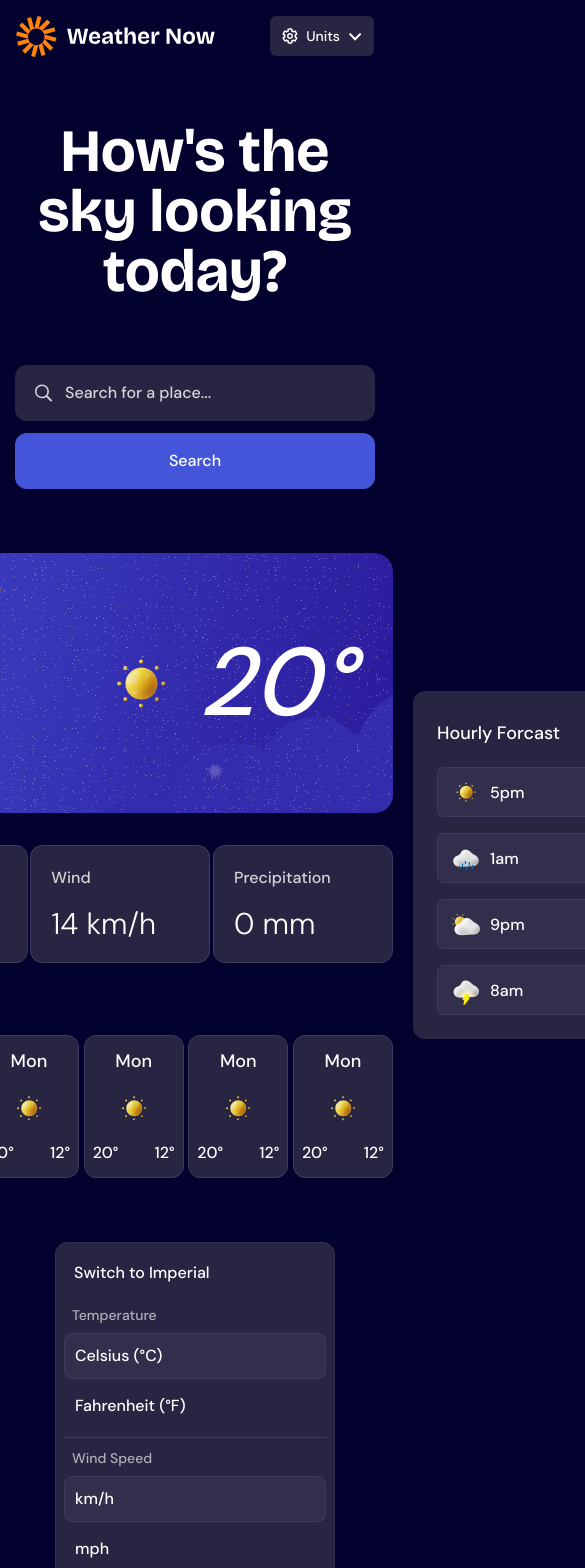
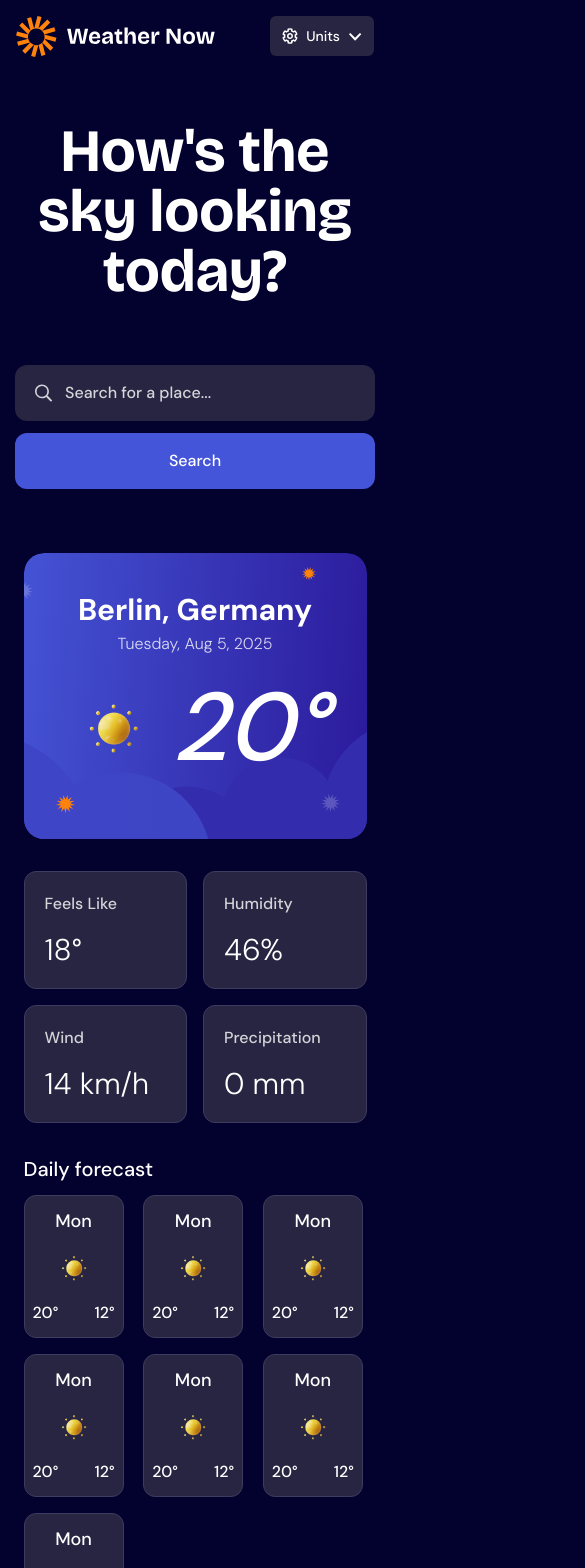
Before and after one commit to constFormek/weather-app, a Next.js app: page / in a window 390 px wide. Shown: the top 1568 px of the page, 585 px wide, since content can reach past the window. Built offline with nearby package versions, Linux system fonts and the light colour scheme.

Commit message:
fixed mobile view

```diff
--- a/app/layout.tsx
+++ b/app/layout.tsx
@@ -55,11 +55,11 @@ export default function RootLayout({
 
         <Searchbar />
 
-        <div className="flex items-center gap-5">
+        <div className="flex flex-col lg:items-center lg:flex-row gap-5">
           <div className="flex flex-col gap-8">
             <Hero />
 
-            <div className="flex justify-between">
+            <div className="grid grid-cols-2 grid-row-2 lg:flex lg:justify-between gap-4 lg:gap-0">
               <WeatherStatsTile
                 label="Feels Like"
                 statistic="18°"
@@ -83,8 +83,8 @@ export default function RootLayout({
 
             <div className="flex flex-col space-y-3">
               <h1 className="text-xl">Daily forecast</h1>
-              <div className="flex justify-between w-full">
 
+              <div className="grid grid-cols-3 grid-rows-3 lg:flex justify-between w-full gap-4 ">
                 <DailyForecastElement
                   day="monday"
                   tempDay={20}
--- a/components/Hero.tsx
+++ b/components/Hero.tsx
@@ -7,13 +7,14 @@ import sunIcon from "@/public/assets/images/icon-sunny.webp"
 
 const Hero = () => {
   return (
-    <div className='relative w-fit'>
-        <Image src={heroLg} width={750} height={286} alt="" />
+    <div className='relative w-fit '>
+        <Image src={heroLg} width={800} height={286} alt="" className="hidden lg:block"/>
+        <Image src={heroSm} alt="" width={343} height={286} className="lg:hidden"/>
 
-        <div className="absolute top-1/2 left-1/2 -translate-x-1/2 -translate-y-1/2 flex items-center justify-between w-full px-10">
+        <div className="absolute top-1/2 left-1/2 -translate-x-1/2 -translate-y-1/2 flex flex-col items-center lg:justify-between lg:flex-row w-full px-10">
             <div className="flex flex-col gap-1">
-                <h1 className="text-2xl">Berlin, Germany</h1>
-                <p className="text-neutral-0/80">Tuesday, Aug 5, 2025</p>
+                <h1 className="text-3xl font-bold">Berlin, Germany</h1>
+                <p className="text-neutral-0/80 font-thin text-center lg:text-left">Tuesday, Aug 5, 2025</p>
             </div>
 
             <div className="flex gap-2 items-center">
--- a/components/HourlyForecast.tsx
+++ b/components/HourlyForecast.tsx
@@ -4,8 +4,8 @@ import HourlyForecastElement from "./HourlyForecastElement";
 
 const HourlyForecast = () => {
   return (
-    <div className='flex flex-col bg-neutral-800 rounded-xl px-6 py-6 gap-4 w-80'>
-        <div className="flex items-center justify-between">
+    <div className='flex flex-col bg-neutral-800 rounded-xl px-6 py-6 gap-4 w-full'>
+        <div className="flex items-center justify-between gap-8">
             <h3 className="text-[18px]">Hourly Forcast</h3>
 
             <button className="flex hover:bg-neutral-700 transition items-center gap-2 bg-neutral-600 rounded-md px-3 py-2 cursor-pointer">
@@ -44,6 +44,34 @@ const HourlyForecast = () => {
             hour={8}
         />
 
+        <HourlyForecastElement
+            iconName="sunny"
+            temp={20}
+            timePeriod="pm"
+            hour={5}
+        />
+
+        <HourlyForecastElement
+            iconName="drizzle"
+            temp={12}
+            timePeriod="am"
+            hour={1}
+        />
+
+        <HourlyForecastElement
+            iconName="partly-cloudy"
+            temp={17}
+            timePeriod="pm"
+            hour={9}
+        />
+
+        <HourlyForecastElement
+            iconName="storm"
+            temp={5}
+            timePeriod="am"
+            hour={8}
+        />
+
     </div>
   )
 }
--- a/components/WeatherStatsTile.tsx
+++ b/components/WeatherStatsTile.tsx
@@ -6,7 +6,7 @@ interface WeatherStatsTileProps {
 
 const WeatherStatsTile = ({label, statistic}: WeatherStatsTileProps) => {
   return (
-    <div className='flex flex-col bg-neutral-800 border border-neutral-600 items-stretch p-5 rounded-xl w-45 gap-4'>
+    <div className='flex flex-col bg-neutral-800 border border-neutral-600 items-stretch p-5 rounded-xl w-full gap-4'>
         <h4 className='text-neutral-200 '>{label}</h4>
 
         <h2 className="text-3xl font-thin">{statistic}</h2>
```
Lines whose indentation alone changed are shown as unchanged.
